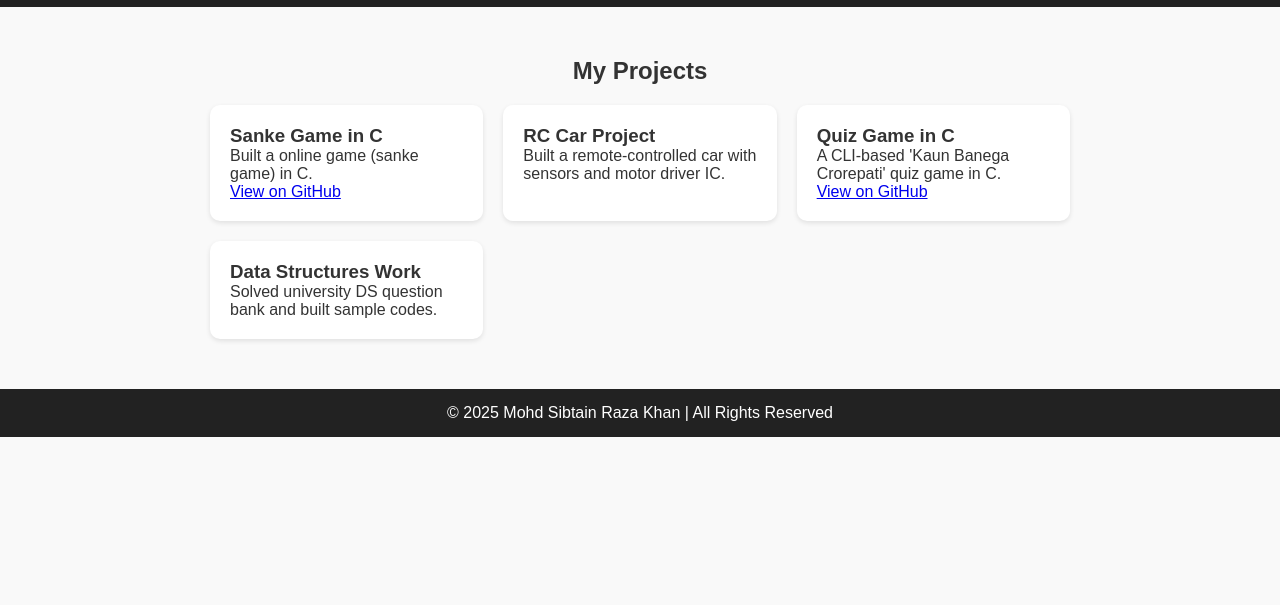
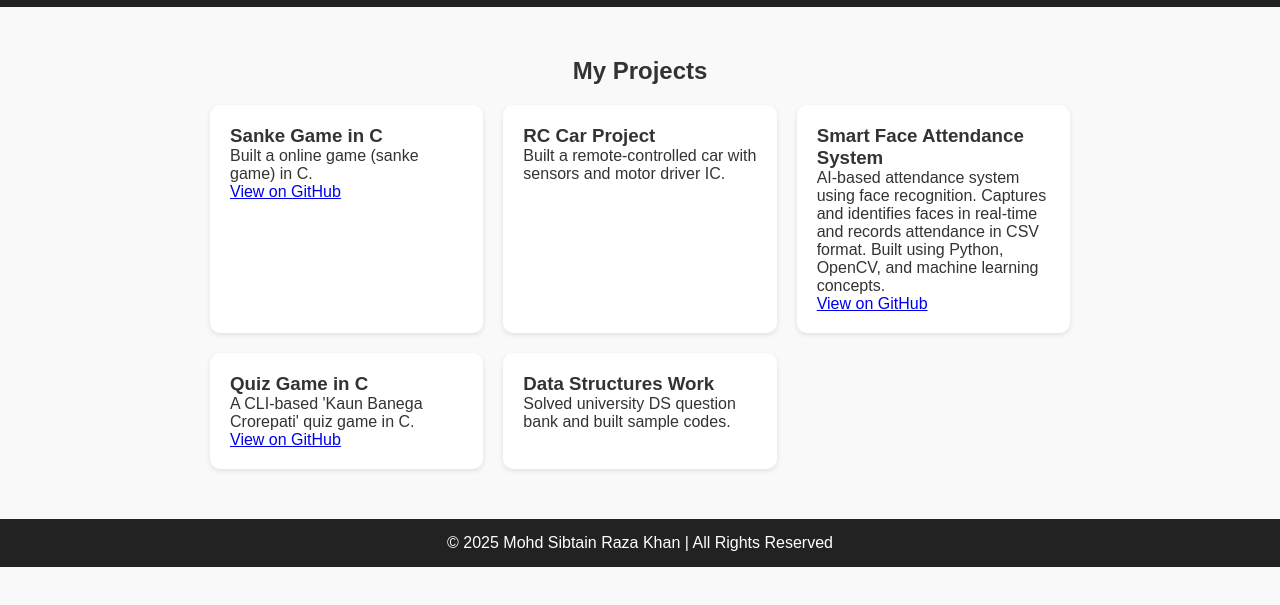
Before and after one commit to Sibtain4456/PORTFOLIO, a plain HTML site: page projects.html in a window 1280 px wide. Shown: the part 39-644 px from the top of the page. Drawn offline with Linux system fonts and the light colour scheme.

Commit message:
Added new projects.html
Added new project "Face-Attendnce-System" in projects.html

```diff
--- a/projects.html
+++ b/projects.html
@@ -37,6 +37,17 @@
         <p>Built a remote-controlled car with sensors and motor driver IC.</p>
       </div>
       <div class="project-card">
+        <h3>Smart Face Attendance System</h3>
+        <p>
+          AI-based attendance system using face recognition.
+          Captures and identifies faces in real-time and records attendance in CSV format.
+          Built using Python, OpenCV, and machine learning concepts.
+        </p>
+        <a href="https://github.com/Sibtain4456/Face-Attendance-System" target="_blank">
+          View on GitHub
+        </a>
+      </div>
+      <div class="project-card">
         <h3>Quiz Game in C</h3>
         <p>A CLI-based 'Kaun Banega Crorepati' quiz game in C.</p>
         <a href="https://github.com/Sibtain4456/C-Programming-" target="_blank">
```
